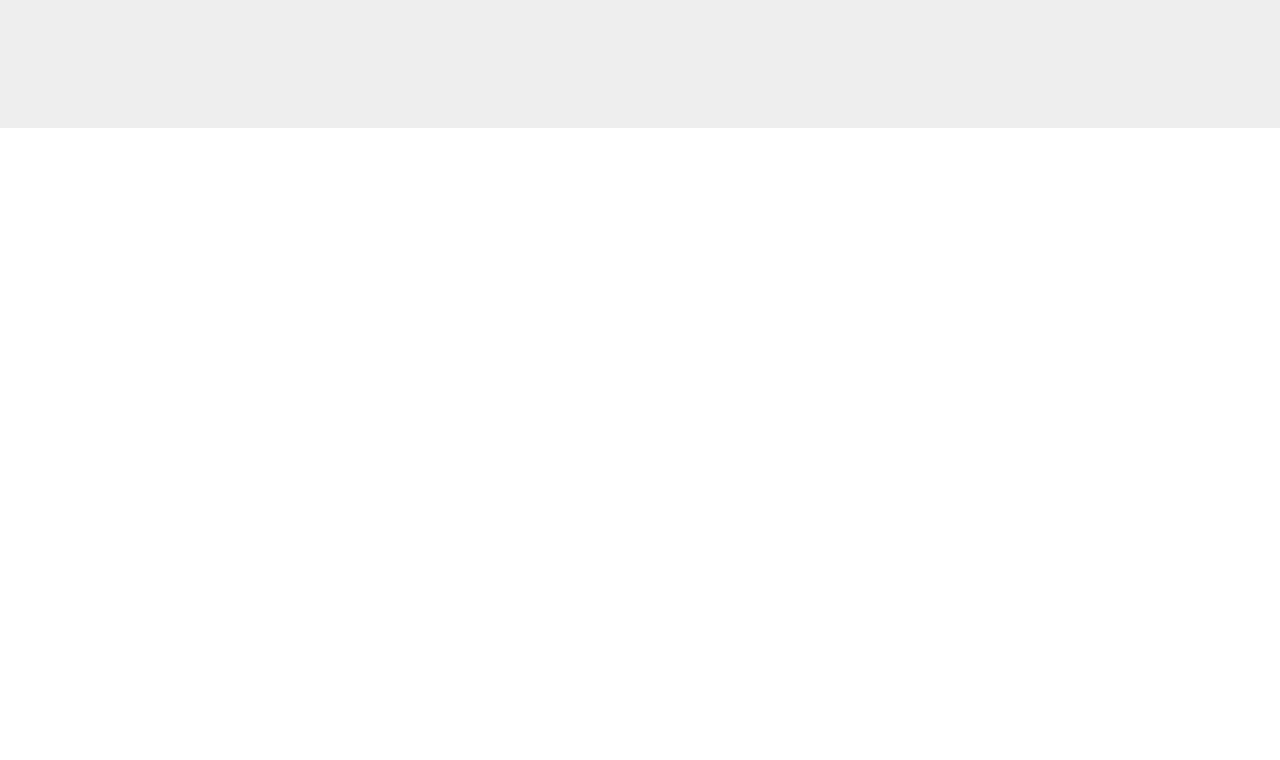
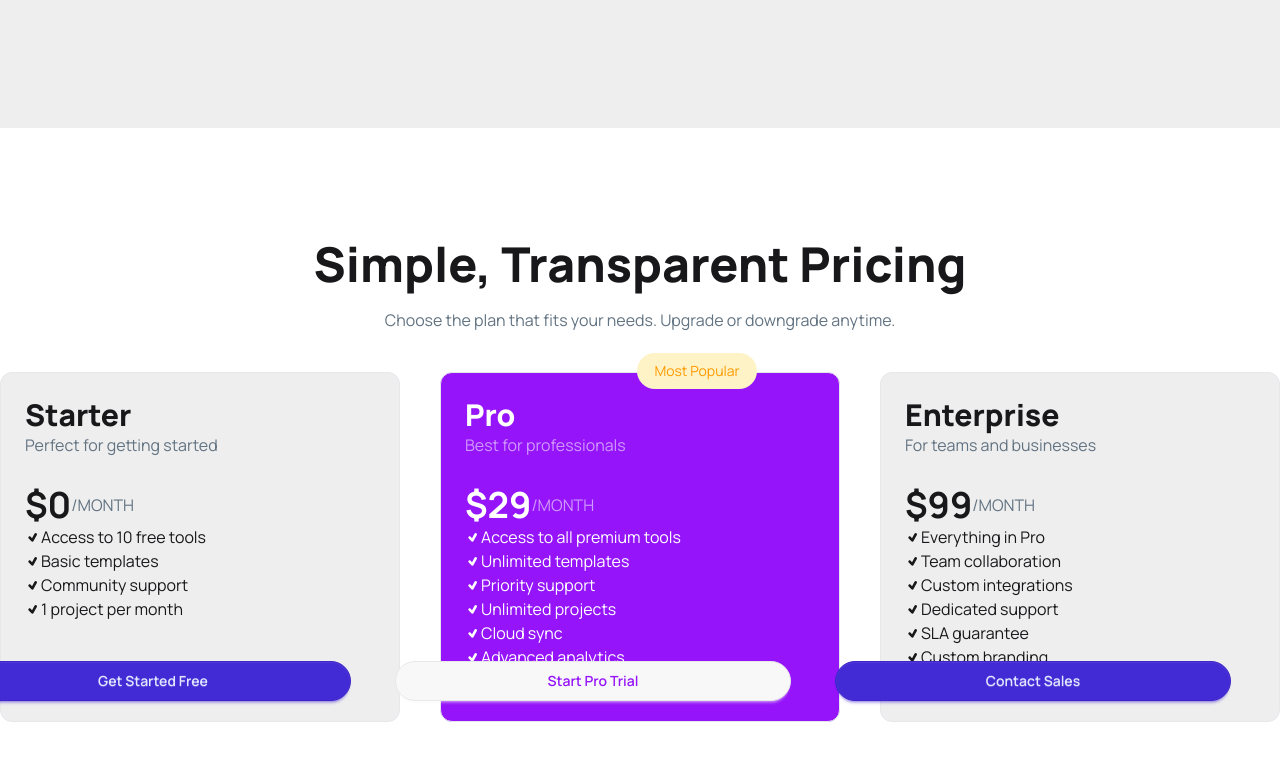
Before and after one commit to ashrafultusher13/Digitools-code, a React (Vite) app: page / in a window 1280 px wide. Shown: the part 2768-3528 px from the top of the page. Before the commit the page ends 2896 px from the top, so only its background shows below. Built offline with nearby package versions, Linux system fonts and the light colour scheme.

Commit message:
added pricing section

```diff
--- a/src/App.jsx
+++ b/src/App.jsx
@@ -2,6 +2,7 @@ import "./App.css";
 import Digital from "./Components/Digital/Digital";
 import Hero from "./Components/Hero/Hero";
 import Navbar from "./Components/Navbar/Navbar";
+import Pricing from "./Components/Pricing/Pricing";
 import Rating from "./Components/Rating/Rating";
 import Steps from "./Components/Steps/Steps";
 
@@ -17,6 +18,7 @@ function App() {
     <Rating></Rating>
     <Digital></Digital>
     <Steps></Steps>
+    <Pricing></Pricing>
   </main>
   </>;
 }
--- /dev/null
+++ b/src/Components/Pricing/Pricing.jsx
@@ -0,0 +1,80 @@
+import React from "react";
+import { TiTick } from "react-icons/ti";
+
+const Pricing = () => {
+  return (
+    <div className="my-28">
+      <div className="text-center space-y-5 mb-10">
+        <h2 className="text-5xl font-extrabold">Simple, Transparent Pricing</h2>
+        <p className="text-[#627382]">
+          Choose the plan that fits your needs. Upgrade or downgrade anytime.
+        </p>
+      </div>
+      <div className="card-section grid grid-cols-3 gap-10">
+        <div className="card border border-gray-200 rounded-xl bg-base-300 py-6 px-6 space-y-7 relative">
+          <div>
+            <h3 className="text-3xl font-extrabold">Starter</h3>
+            <p className="text-[#627382]">Perfect for getting started</p>
+          </div>
+          <div>
+            <div className='flex justify-baseline items-center '>
+                  <p className='text-4xl font-bold'>$0</p> <p className='text-[#627382]'>/MONTH</p>
+                </div>
+                <p className='flex justify-start items-center'><TiTick />Access to 10 free tools</p>
+                <p className='flex justify-start items-center'><TiTick />Basic templates</p>
+                <p className='flex justify-start items-center'><TiTick />Community support</p>
+                <p className='flex justify-start items-center'><TiTick />1 project per month</p>
+
+
+
+          </div>
+          <button className='btn btn-primary rounded-3xl w-99 absolute bottom-5 right-12'>Get Started Free</button>
+        </div>
+        <div className="card border border-gray-200 rounded-xl bg-[#9514FA] text-white py-6 px-6 space-y-7 relative">
+          <p className='absolute left-49 -top-5 text-center text-sm bg-amber-100 text-amber-500 p-2 rounded-3xl w-[120px]'>Most Popular</p>
+          <div>
+            <h3 className="text-3xl font-extrabold">Pro</h3>
+            <p className="text-[#FFFFFF90]">Best for professionals</p>
+          </div>
+          <div>
+            <div className='flex justify-baseline items-center'>
+                  <p className='text-4xl font-bold'>$29</p> <p className='text-[#FFFFFF90]'>/MONTH</p>
+                </div>
+                <p className='flex justify-start items-center'><TiTick />Access to all premium tools</p>
+                <p className='flex justify-start items-center'><TiTick />Unlimited templates</p>
+                <p className='flex justify-start items-center'><TiTick />Priority support</p>
+                <p className='flex justify-start items-center'><TiTick />Unlimited projects</p>
+                <p className='flex justify-start items-center'><TiTick />Cloud sync</p>
+                <p className='flex justify-start items-center'><TiTick />Advanced analytics</p>
+
+
+
+          </div>
+          <button className='btn rounded-3xl w-99 absolute bottom-5 right-12 text-[#9514FA]'>Start Pro Trial</button>
+        </div>
+        <div className="card border border-gray-200 rounded-xl bg-base-300 py-6 px-6 space-y-7 relative text-[]">
+          <div>
+            <h3 className="text-3xl font-extrabold">Enterprise</h3>
+            <p className="text-[#627382]">For teams and businesses</p>
+          </div>
+          <div>
+            <div className='flex justify-baseline items-center '>
+                  <p className='text-4xl font-bold'>$99</p> <p className='text-[#627382]'>/MONTH</p>
+                </div>
+                <p className='flex justify-start items-center'><TiTick />Everything in Pro</p>
+                <p className='flex justify-start items-center'><TiTick />Team collaboration</p>
+                <p className='flex justify-start items-center'><TiTick />Custom integrations</p>
+                <p className='flex justify-start items-center'><TiTick />Dedicated support</p>
+                <p className='flex justify-start items-center'><TiTick />SLA guarantee</p>
+                <p className='flex justify-start items-center'><TiTick />Custom branding</p>
+
+
+          </div>
+          <button className='btn btn-primary rounded-3xl w-99 absolute bottom-5 right-12'>Contact Sales</button>
+        </div>
+      </div>
+    </div>
+  );
+};
+
+export default Pricing;
```
